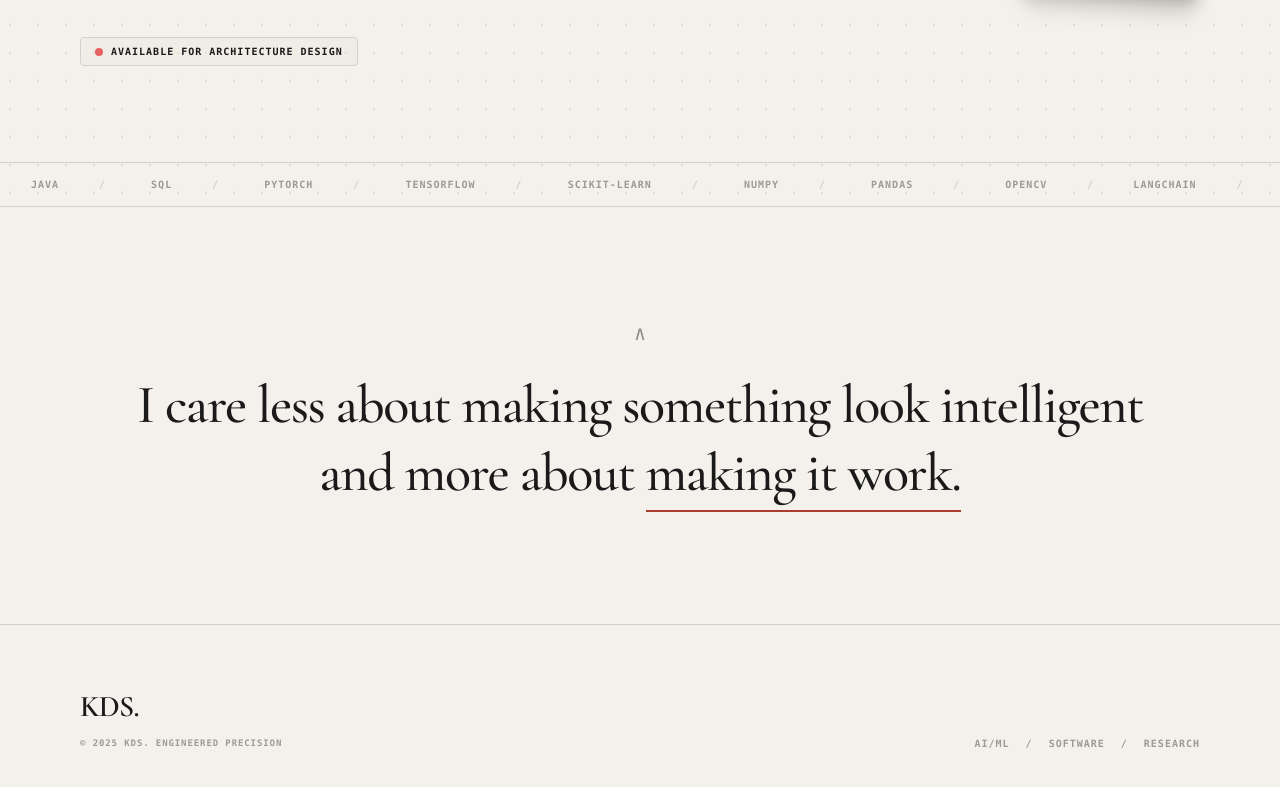
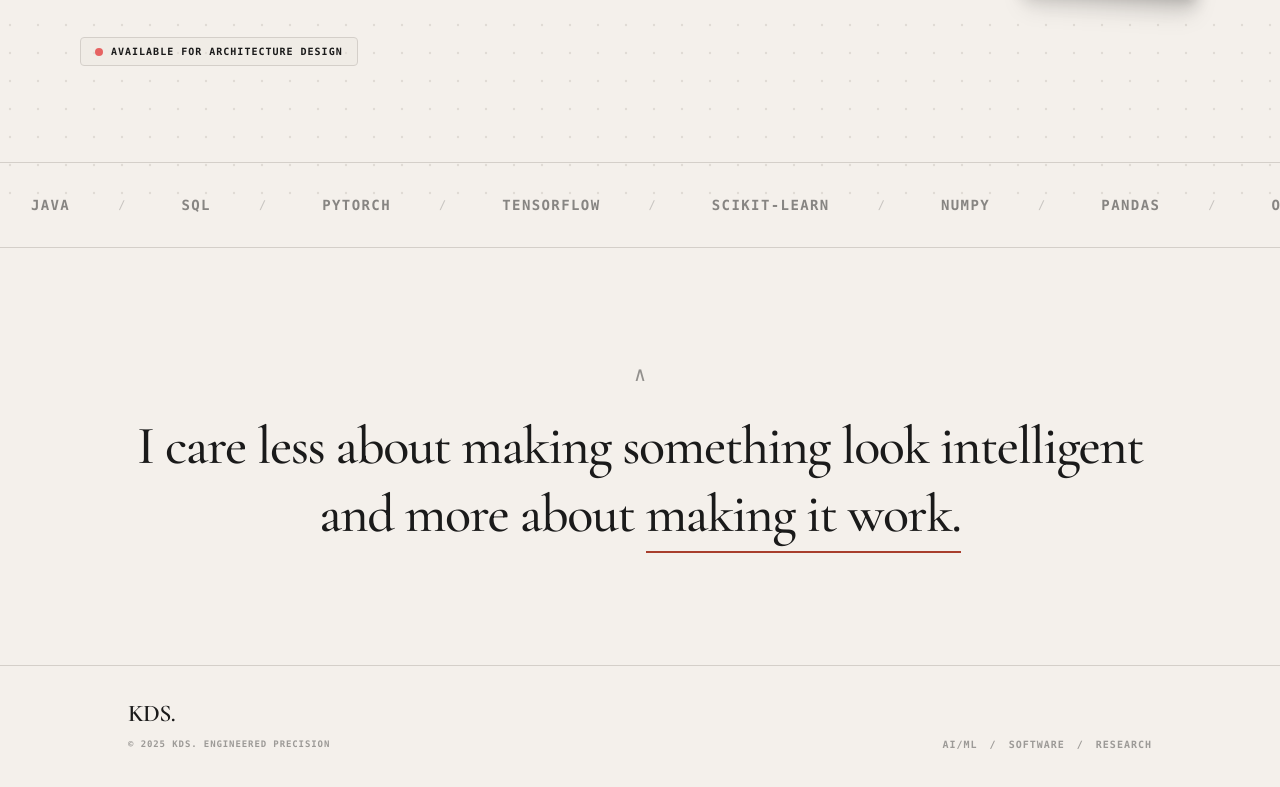
Before and after one commit to Krishdshah/portfoliov2, a Next.js app: page / in a window 1280 px wide. Shown: the part 599-1386 px from the top of the page. Built offline with nearby package versions, Linux system fonts and the light colour scheme.

Commit message:
style: increase SkillsTicker padding & font size, reduce Footer width & padding

```diff
--- a/components/Footer.tsx
+++ b/components/Footer.tsx
@@ -2,20 +2,20 @@
 
 export default function Footer() {
   return (
-    <footer className="w-full bg-transparent px-6 md:px-12 lg:px-20 py-12 md:py-16">
-      <div className="flex flex-col md:flex-row justify-between items-center md:items-end gap-8">
+    <footer className="w-full bg-transparent px-6 md:px-12 py-6 md:py-8">
+      <div className="max-w-5xl mx-auto flex flex-col md:flex-row justify-between items-center md:items-end gap-6">
         {/* Left Side (Logo & Copyright) */}
         <div className="flex flex-col items-center md:items-start text-center md:text-left gap-1">
-          <span className="text-3xl font-semibold font-serif tracking-tight text-foreground select-none">
+          <span className="text-2xl font-semibold font-serif tracking-tight text-foreground select-none">
             KDS.
           </span>
-          <span className="text-[9px] font-mono font-bold tracking-widest text-foreground/40 uppercase mt-2">
+          <span className="text-[9px] font-mono font-bold tracking-widest text-foreground/40 uppercase mt-1">
             © {new Date().getFullYear()} KDS. ENGINEERED PRECISION
           </span>
         </div>
 
         {/* Right Side (Disciplines) */}
-        <div className="flex items-center gap-4 text-[10px] font-mono font-bold tracking-widest text-foreground/40 uppercase">
+        <div className="flex items-center gap-3 text-[10px] font-mono font-bold tracking-widest text-foreground/40 uppercase">
           <span>AI/ML</span>
           <span>/</span>
           <span>SOFTWARE</span>
--- a/components/SkillsTicker.tsx
+++ b/components/SkillsTicker.tsx
@@ -66,7 +66,7 @@ export default function SkillsTicker() {
   const [hoveredName, setHoveredName] = useState<string | null>(null);
 
   return (
-    <section className="w-full border-b border-border-custom bg-transparent overflow-hidden py-3.5">
+    <section className="w-full border-b border-border-custom bg-transparent overflow-hidden py-6 md:py-8">
       <div
         className="flex w-full overflow-hidden select-none"
         onMouseEnter={() => setIsPaused(true)}
@@ -76,7 +76,7 @@ export default function SkillsTicker() {
         }}
       >
         <div
-          className="animate-marquee flex items-center whitespace-nowrap gap-10"
+          className="animate-marquee flex items-center whitespace-nowrap gap-12"
           style={{
             animationPlayState: isPaused ? "paused" : "running",
             animationDuration: "55s",
@@ -87,28 +87,28 @@ export default function SkillsTicker() {
             return (
               <span
                 key={`${index}-${skill.name}`}
-                className="flex items-center gap-10 cursor-default"
+                className="flex items-center gap-12 cursor-default"
                 onMouseEnter={() => setHoveredName(skill.name)}
                 onMouseLeave={() => setHoveredName(null)}
               >
                 <span
-                  className={`flex items-center gap-1.5 text-[10px] font-mono font-bold tracking-widest uppercase transition-all duration-200 ${
-                    isHovered ? "text-foreground" : "text-foreground/40"
+                  className={`flex items-center gap-2 text-xs md:text-sm font-mono font-bold tracking-widest uppercase transition-all duration-200 ${
+                    isHovered ? "text-foreground" : "text-foreground/50"
                   }`}
                 >
                   {/* Logo reveal on hover (if available) */}
                   {skill.logo && (
                     <span
                       className={`transition-all duration-200 overflow-hidden ${
-                        isHovered ? "w-3.5 opacity-100" : "w-0 opacity-0"
+                        isHovered ? "w-4.5 opacity-100" : "w-0 opacity-0"
                       }`}
                     >
                       <img
                         src={skill.logo}
                         alt={skill.name}
-                        width={14}
-                        height={14}
-                        className="w-3.5 h-3.5 object-contain block"
+                        width={18}
+                        height={18}
+                        className="w-4.5 h-4.5 object-contain block"
                         // eslint-disable-next-line @typescript-eslint/no-explicit-any
                         onError={(e) => ((e.target as HTMLElement).style.display = "none")}
                       />
@@ -116,7 +116,7 @@ export default function SkillsTicker() {
                   )}
                   {skill.name}
                 </span>
-                <span className={`text-[10px] font-mono transition-colors duration-200 ${isHovered ? "text-foreground/30" : "text-foreground/20"}`}>
+                <span className={`text-xs font-mono transition-colors duration-200 ${isHovered ? "text-foreground/30" : "text-foreground/20"}`}>
                   /
                 </span>
               </span>
```
